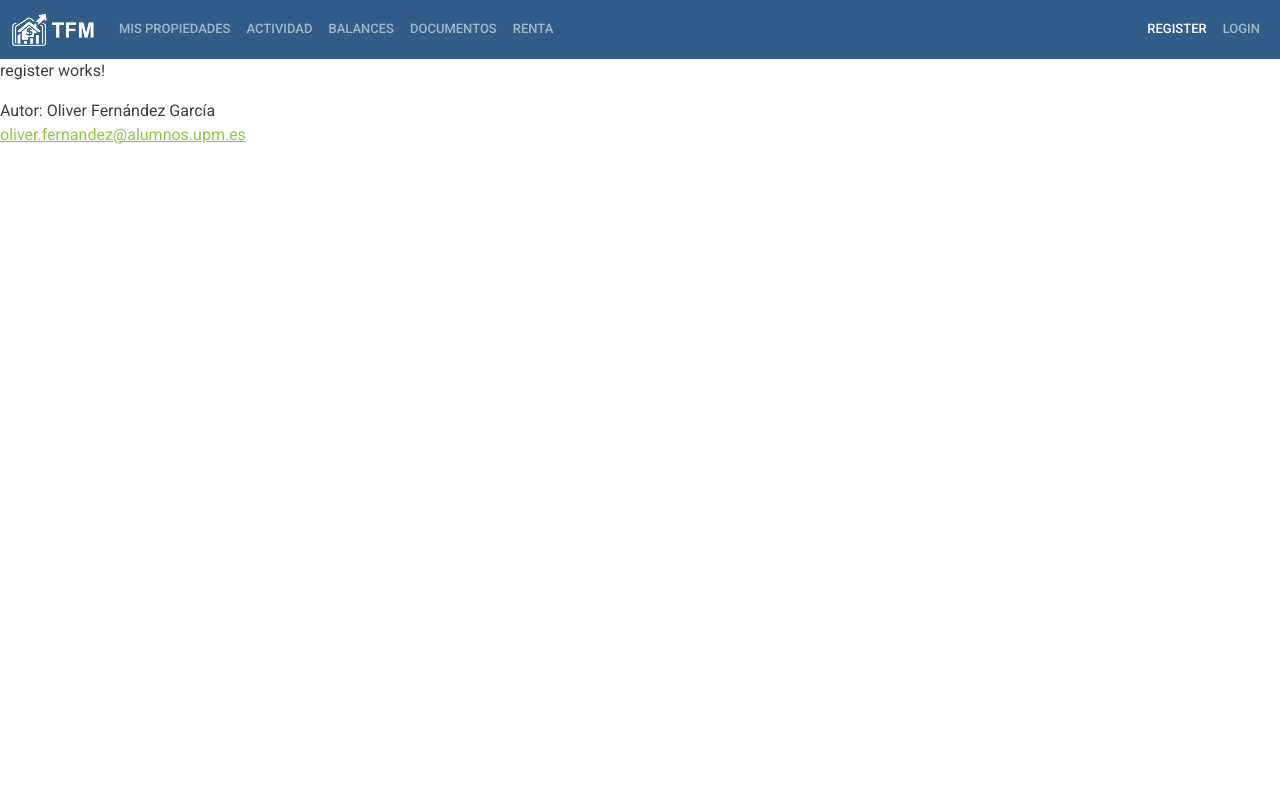
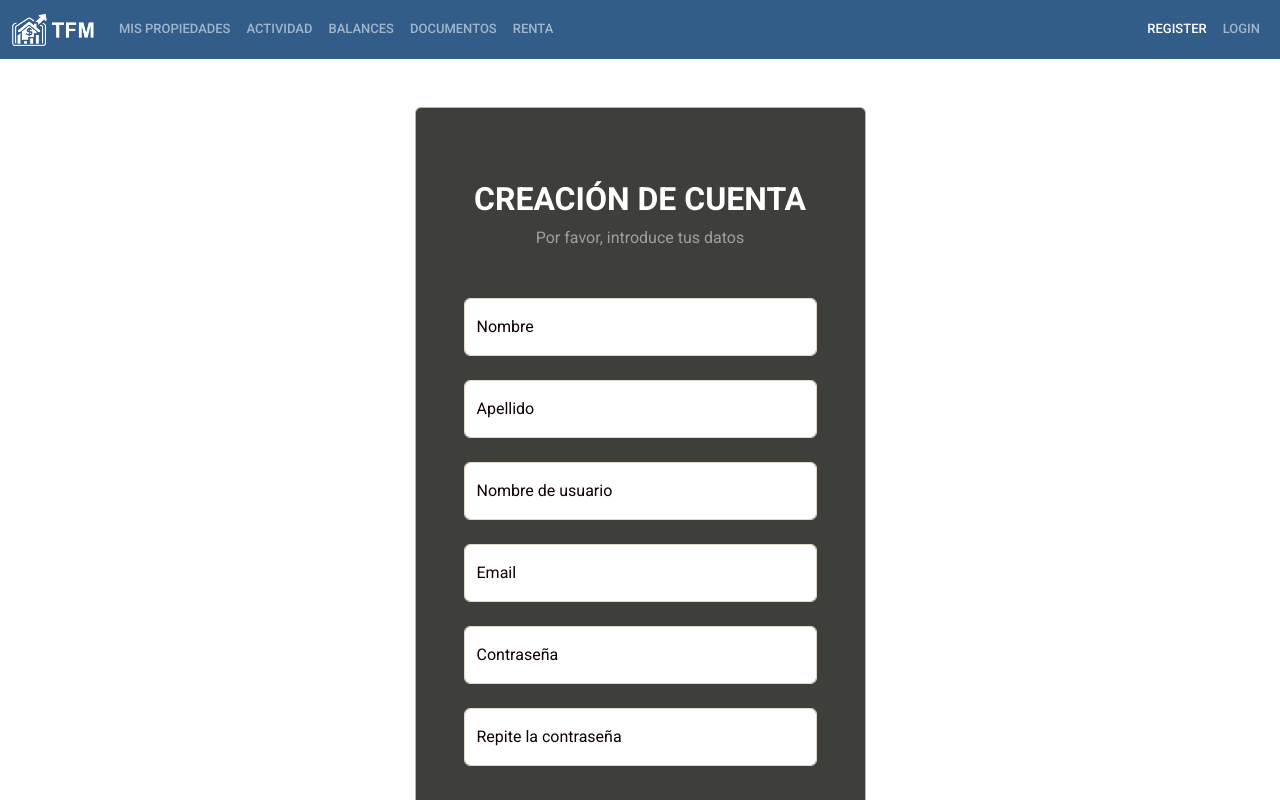
Before and after one commit to 100406576/tfm-front-end, an Angular app: page /register in a window 1280 px wide. Shown: the top 800 px of the page. Built offline with nearby package versions, Linux system fonts and the light colour scheme.

Commit message:
TFM-11 Modulo register y formulario html register

```diff
--- a/src/app/app-routing.module.ts
+++ b/src/app/app-routing.module.ts
@@ -2,10 +2,12 @@ import { NgModule } from '@angular/core';
 import { RouterModule, Routes } from '@angular/router';
 import { HomeComponent } from './home/home.component';
 import { RegisterComponent } from './register/register.component';
+import { LoginComponent } from './login/login.component';
 
 const routes: Routes = [
   { path: 'home', component: HomeComponent },
   { path: 'register', component: RegisterComponent },
+  { path: 'login', component: LoginComponent },
   { path: '', redirectTo: '/home', pathMatch: 'full' },
   { path: '**', redirectTo:'/home', pathMatch: 'full' }
 ];
--- a/src/app/app.module.ts
+++ b/src/app/app.module.ts
@@ -1,21 +1,25 @@
 import { NgModule } from '@angular/core';
 import { BrowserModule } from '@angular/platform-browser';
+import { FormsModule } from '@angular/forms';
 import { BrowserAnimationsModule } from '@angular/platform-browser/animations';
 import { AppRoutingModule } from './app-routing.module';
 import { AppComponent } from './app.component';
 import { ToastrModule } from 'ngx-toastr';
 import { HomeComponent } from './home/home.component';
 import { RegisterComponent } from './register/register.component';
+import { LoginComponent } from './login/login.component';
 
 @NgModule({
   declarations: [
     AppComponent,
     HomeComponent,
-    RegisterComponent
+    RegisterComponent,
+    LoginComponent
   ],
   imports: [
     BrowserModule,
     AppRoutingModule,
+    FormsModule,
     BrowserAnimationsModule,
     ToastrModule.forRoot(),
   ],
--- /dev/null
+++ b/src/app/login/login.component.html
@@ -0,0 +1 @@
+<p>login works!</p>
--- a/src/app/register/register.component.css
+++ b/src/app/register/register.component.css
@@ -0,0 +1,3 @@
+.card label {
+    color: #0f0101;
+}
--- a/src/app/register/register.component.html
+++ b/src/app/register/register.component.html
@@ -1 +1,96 @@
-<p>register works!</p>
+<div>
+    <div class="container py-5 h-100">
+        <div class="row d-flex justify-content-center align-items-center h-100">
+            <div class="col-12 col-md-8 col-lg-6 col-xl-5">
+                <div class="card bg-dark text-white corners">
+                    <div class="card-body p-5 text-center">
+                        <div class="mb-md-5 mt-md-4 pb-2">
+
+                            <h2 class="fw-bold mb-2 text-uppercase">Creación de cuenta</h2>
+                            <p class="text-white-50 mb-5">Por favor, introduce tus datos</p>
+
+                            <form id="registerForm" #registerForm="ngForm"
+                                (ngSubmit)="register(registerForm); registerForm.control.markAllAsTouched()">
+                                <div class="form-floating mb-4">
+                                    <input [(ngModel)]="newUser.name" name="name" id="name" #name="ngModel" type="text" class="form-control" placeholder="Nombre*" autocomplete="off" required />
+                                    <label for="name">Nombre</label>
+                                    <div *ngIf="name.errors?.['required'] && (name.dirty || name.touched)" class="alert alert-danger">
+                                        El apellido es obligatorio
+                                    </div>
+                                </div>
+
+                                <div class="form-floating mb-4">
+                                    <input [(ngModel)]="newUser.lastName" name="lastName" id="lastName" #lastName="ngModel" type="text" class="form-control" placeholder="Apellido" autocomplete="off" required />
+                                    <label for="lastName">Apellido</label>
+                                    <div *ngIf="lastName.errors?.['required'] && (lastName.dirty || lastName.touched)" class="alert alert-danger">
+                                        El apellido es obligatorio
+                                    </div>
+                                </div>
+
+                                <div class="form-floating mb-4">
+                                    <input [(ngModel)]="newUser.username" name="username" id="username"
+                                        #username="ngModel" type="text" class="form-control"
+                                        placeholder="Nombre de usuario" autocomplete="off" required
+                                        (blur)="checkUsername()" />
+                                    <label for="username">Nombre de usuario</label>
+                                    <div *ngIf="username.errors?.['required'] && (username.dirty || username.touched)"
+                                        class="alert alert-danger">
+                                        El nombre de usuario es obligatorio
+                                    </div>
+                                    <div *ngIf="usernameExists" class="alert alert-danger">
+                                        Ese nombre de usuario ya existe
+                                    </div>
+                                </div>
+
+                                <div class="form-floating mb-4">
+                                    <input [(ngModel)]="newUser.email" name="email" id="email" type="email"
+                                        #email="ngModel" class="form-control" placeholder="Email" autocomplete="off"
+                                        required email />
+                                    <label for="email">Email</label>
+                                    <div *ngIf="email.errors?.['required'] && (email.dirty || email.touched)"
+                                        class="alert alert-danger">
+                                        El email es obligatorio
+                                    </div>
+                                    <div *ngIf="email.errors?.['email']" class="alert alert-danger">
+                                        Porfavor, introduce un email correcto.
+                                    </div>
+                                </div>
+
+                                <div class="form-floating mb-4">
+                                    <input [(ngModel)]="newUser.password" name="password" id="password"
+                                        #password="ngModel" type="password" class="form-control"
+                                        placeholder="Contraseña" autocomplete="off" required />
+                                    <label for="password">Contraseña</label>
+                                    <div *ngIf="password.errors?.['required'] && (password.dirty || password.touched)"
+                                        class="alert alert-danger">
+                                        La contraseña es obligatoria
+                                    </div>
+                                </div>
+
+                                <div class="form-floating">
+                                    <input [(ngModel)]="repeatPassword" name="confirmPassword" id="confirmPassword"
+                                        #confirmPassword="ngModel" type="password" class="form-control"
+                                        placeholder="Repite la contraseña" autocomplete="off" required />
+                                    <label for="repeatPassword">Repite la contraseña</label>
+                                    <div *ngIf="!isTheSamePassword() && (password.dirty || password.touched)"
+                                        class="alert alert-danger">
+                                        Ambas contraseñas deben ser iguales
+                                    </div>
+                                </div>
+
+                                <button type="submit" class="btn btn-outline-light btn-lg px-5 mt-5">Register</button>
+                            </form>
+
+                            <div>
+                                <p class="mb-0 mt-5">Have already an account?
+                                    <a href="javascript:void(0)" (click)="redirectToLogin()" class="fw-bold">Login
+                                        here</a>
+                                </p>
+                            </div>
+                        </div>
+                    </div>
+                </div>
+            </div>
+        </div>
+    </div>
+</div>
--- a/src/app/register/register.component.ts
+++ b/src/app/register/register.component.ts
@@ -1,4 +1,7 @@
 import { Component } from '@angular/core';
+import { Router } from '@angular/router';
+import { User } from '../shared/models/user.model';
+import { NgForm } from '@angular/forms';
 
 @Component({
   selector: 'app-register',
@@ -7,4 +10,31 @@ import { Component } from '@angular/core';
 })
 export class RegisterComponent {
 
+  newUser: User = new User();
+  usernameExists = false;
+  repeatPassword = '';
+
+  constructor(
+    private router: Router,
+  ) { }
+
+  checkUsername() {
+    throw new Error('Method not implemented.');
+  }
+
+  isTheSamePassword(): boolean {
+    if (this.newUser.password != this.repeatPassword) {
+      return false;
+    } else {
+      return true;
+    }
+  }
+
+  register(_t14: NgForm) {
+    throw new Error('Method not implemented.');
+  }
+
+  redirectToLogin(): void {
+    this.router.navigate(['/login']);
+  }
 }
--- /dev/null
+++ b/src/app/shared/models/user.model.ts
@@ -0,0 +1,18 @@
+export class User {
+    name: string;
+    lastName: string;
+    username: string;
+    password: string;
+    email: string;
+    phoneNumber?: string;
+    dni?: string;
+    gender?: 'male' | 'female';
+
+    constructor() {
+        this.name = '';
+        this.lastName = '';
+        this.username = '';
+        this.password = '';
+        this.email = '';
+    }
+}
```
Also changed, not shown: src/app/login/login.component.ts (added, +10 -0 lines), src/app/login/login.component.css (added), 1 other file (tests, documents, lock files or other folders).
